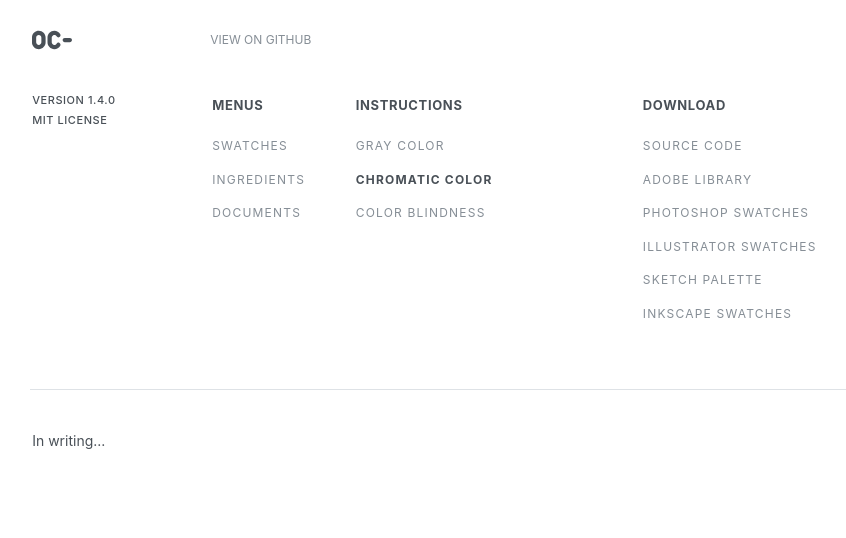
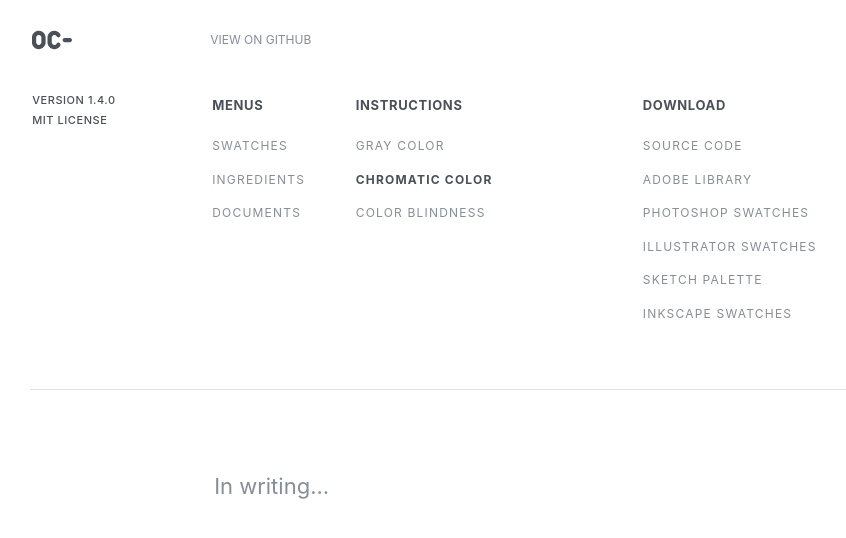
Before and after one commit to yeun/open-color, a Jekyll site: the page built from docs/chromatic-colors.html, in a window 1280 px wide. Shown: the top 538 px of the page, without its empty margins (159-1005 px from the left). Built offline with Jekyll 4.4.1, drawn with Linux system fonts in a browser that asks for light colours; nearby versions of some CDN libraries; library files that are not in the unit come from our copies.

Commit message:
Added adhoc style

```diff
--- a/docs/chromatic-colors.html
+++ b/docs/chromatic-colors.html
@@ -1,6 +1,8 @@
 ---
 layout: default
 ---
-<section class="introduction-section">
-  In writing...
-</section>
+<div class="instructions-wrap">
+  <section class="introduction-section in-writing">
+    In writing...
+  </section>
+</div>
--- a/docs/stylesheets/style.scss
+++ b/docs/stylesheets/style.scss
@@ -70,3 +70,9 @@ ul > li + li {
   display: inline-block;
   white-space: nowrap;
 }
+
+.in-writing {
+  margin-top: 40px;
+  font-size: 22px;
+  color: $oc-gray-6;
+}
```
Also changed, not shown: docs/color-blindness.html (+5 -4 lines).
